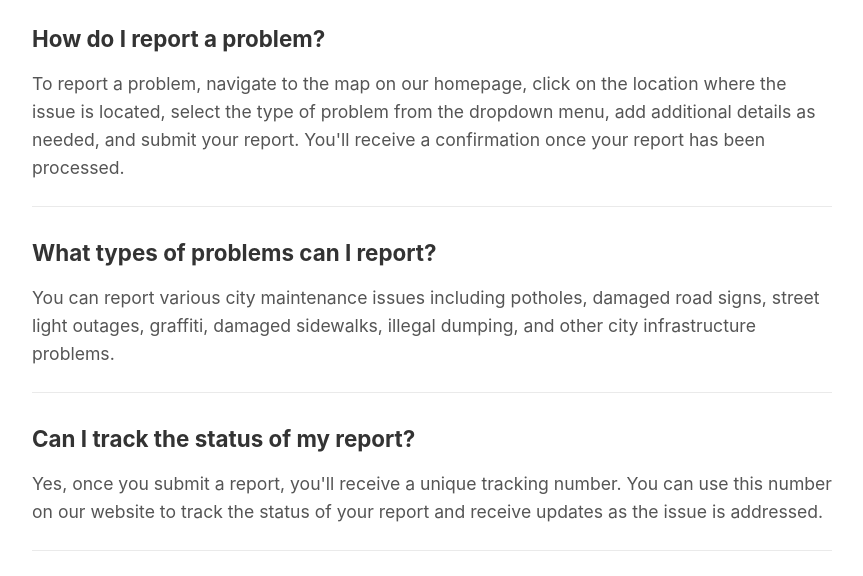
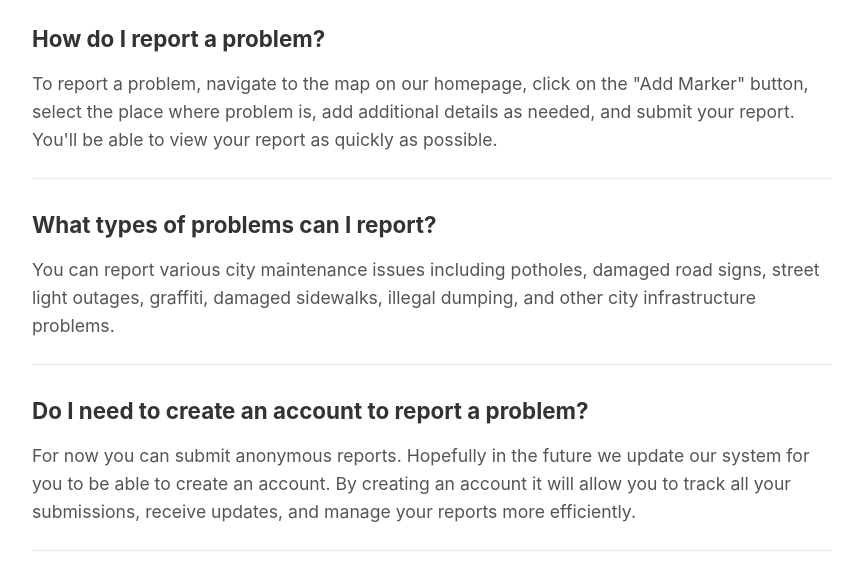
Before and after one commit to Manan2004/cypress, a Next.js app: page /faq in a window 1280 px wide. Shown: the part 347-923 px from the top of the page, without its empty margins (208-1071 px from the left). Built offline with nearby package versions, Linux system fonts and the light colour scheme.

Commit message:
Changed the answer to how do I report a problem in faq

```diff
--- a/src/pages/faq.js
+++ b/src/pages/faq.js
@@ -16,7 +16,7 @@ export default function Faq() {
     {
       question: "How do I report a problem?",
       answer:
-        "To report a problem, navigate to the map on our homepage, click on the location where the issue is located, select the type of problem from the dropdown menu, add additional details as needed, and submit your report. You'll receive a confirmation once your report has been processed.",
+        "To report a problem, navigate to the map on our homepage, click on the \"Add Marker\" button, select the place where problem is, add additional details as needed, and submit your report. You'll be able to view your report as quickly as possible.",
     },
     {
       question: "What types of problems can I report?",
@@ -24,19 +24,19 @@ export default function Faq() {
         "You can report various city maintenance issues including potholes, damaged road signs, street light outages, graffiti, damaged sidewalks, illegal dumping, and other city infrastructure problems.",
     },
     {
-      question: "Can I track the status of my report?",
-      answer:
-        "Yes, once you submit a report, you'll receive a unique tracking number. You can use this number on our website to track the status of your report and receive updates as the issue is addressed.",
-    },
-    {
       question: "Do I need to create an account to report a problem?",
       answer:
-        "While you can submit anonymous reports, creating an account allows you to track all your submissions, receive updates, and manage your reports more efficiently.",
+        "For now you can submit anonymous reports. Hopefully in the future we update our system for you to be able to create an account. By creating an account it will allow you to track all your submissions, receive updates, and manage your reports more efficiently.",
     },
     {
       question: "How accurate does my location reporting need to be?",
       answer:
         "Our system allows for arbitrary accuracy in pinpointing locations. The more precise you can be, the easier it will be for city workers to find and fix the problem. The map allows you to zoom in to street level for accurate placement.",
+    },
+    {
+      question: "Can I track the status of my report?",
+      answer:
+        "Yes, once you submit a report, you'll receive a unique tracking number. You can use this number on our website to track the status of your report and receive updates as the issue is addressed.",
     },
     {
       question: "How are duplicate reports handled?",
```
